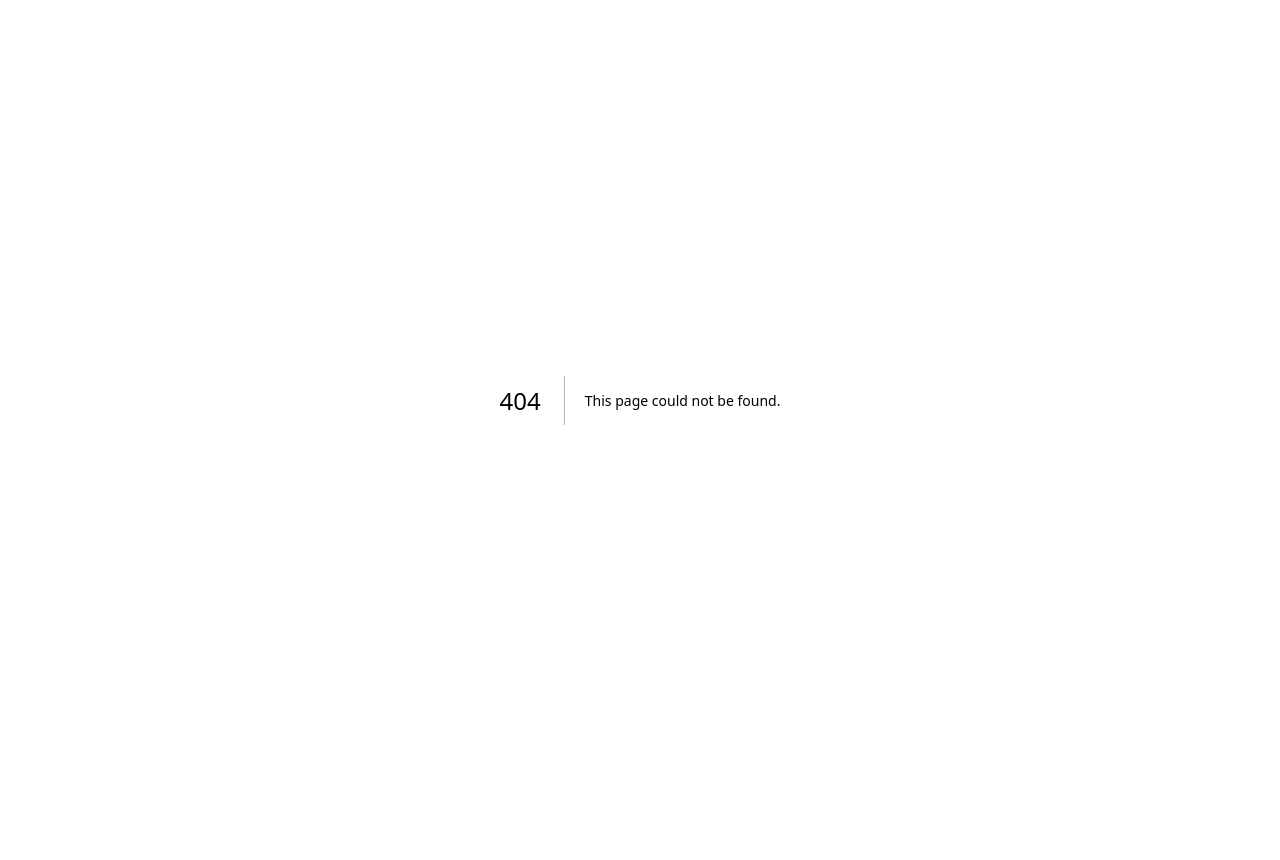
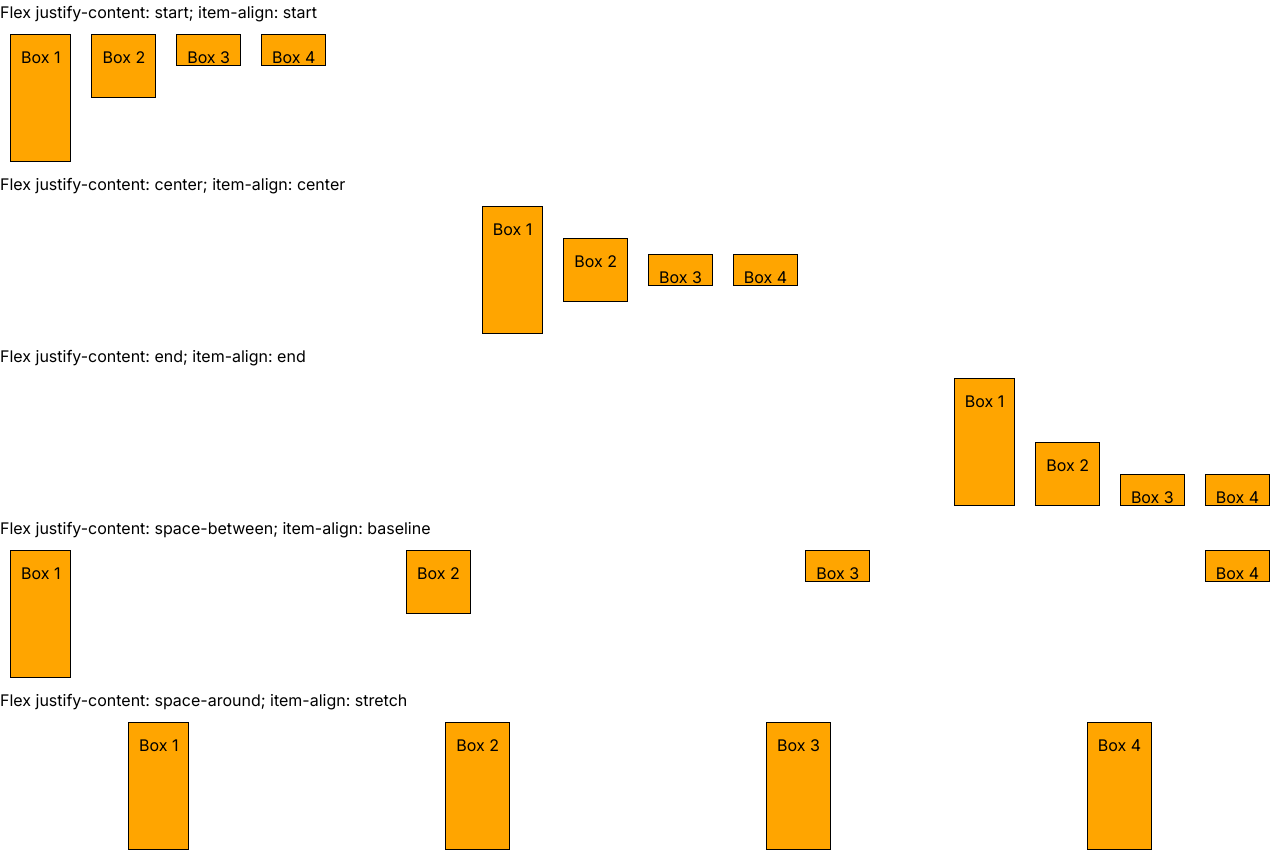
Before and after one commit to saviorxzero98/learning-javascript, a Next.js app in the folder 004-ReactJS/react-samples/: page /layout-sample/flex in a window 1280 px wide. Before the commit this address had no page. Before the commit the page ends 800 px from the top, so only its background shows below. Built offline with nearby package versions, Linux system fonts and the light colour scheme.

Commit message:
add: React Layout Sample

```diff
--- a/004-ReactJS/react-samples/src/app/globals.css
+++ b/004-ReactJS/react-samples/src/app/globals.css
@@ -0,0 +1,3 @@
+@tailwind base;
+@tailwind components;
+@tailwind utilities;
--- /dev/null
+++ b/004-ReactJS/react-samples/src/app/layout-sample/block/page.tsx
@@ -0,0 +1,20 @@
+import './style.css';
+
+const BlockLayout = () => {
+    return (
+        <>
+            <span>
+                Cascading Style Sheets (CSS) is a style sheet language used for specifying the presentation and styling of a document written in a markup language such as HTML or XML (including XML dialects such as SVG, MathML or XHTML).
+
+                <div className='block_box'>Box 1</div>
+                <div className='block_box'>Box 2</div>
+                <div className='block_box w-32'>Box 3</div>
+
+                CSS is a cornerstone technology of the World Wide Web, alongside HTML and JavaScript.
+            </span>
+        </>
+    );
+}
+
+
+export default BlockLayout;
--- /dev/null
+++ b/004-ReactJS/react-samples/src/app/layout-sample/block/style.css
@@ -0,0 +1,7 @@
+.block_box{
+    display: block;
+    border: 1px solid black;
+    padding: 10px;
+    margin: 10px;
+    background-color: orange;
+}
--- /dev/null
+++ b/004-ReactJS/react-samples/src/app/layout-sample/flex/page.tsx
@@ -0,0 +1,48 @@
+import './style.css';
+
+const FlexLayout = () => {
+    return (
+        <>
+            <div className='flex flex-col'>
+                <h1>Flex justify-content: start; item-align: start</h1>
+                <div className='flex justify-start items-start'>
+                    <div className='box h-32'>Box 1</div>
+                    <div className='box h-16'>Box 2</div>
+                    <div className='box h-8'>Box 3</div>
+                    <div className='box h-8'>Box 4</div>
+                </div>
+                <h1>Flex justify-content: center; item-align: center</h1>
+                <div className='flex justify-center items-center'>
+                    <div className='box h-32'>Box 1</div>
+                    <div className='box h-16'>Box 2</div>
+                    <div className='box h-8'>Box 3</div>
+                    <div className='box h-8'>Box 4</div>
+                </div>
+                <h1>Flex justify-content: end; item-align: end</h1>
+                <div className='flex justify-end items-end'>
+                    <div className='box h-32'>Box 1</div>
+                    <div className='box h-16'>Box 2</div>
+                    <div className='box h-8'>Box 3</div>
+                    <div className='box h-8'>Box 4</div>
+                </div>
+                <h1>Flex justify-content: space-between; item-align: baseline</h1>
+                <div className='flex justify-between items-baseline'>
+                    <div className='box h-32'>Box 1</div>
+                    <div className='box h-16'>Box 2</div>
+                    <div className='box h-8'>Box 3</div>
+                    <div className='box h-8'>Box 4</div>
+                </div>
+                <h1>Flex justify-content: space-around; item-align: stretch</h1>
+                <div className='flex justify-around items-stretch'>
+                    <div className='box h-32'>Box 1</div>
+                    <div className='box'>Box 2</div>
+                    <div className='box'>Box 3</div>
+                    <div className='box'>Box 4</div>
+                </div>
+            </div>
+        </>
+    );
+}
+
+
+export default FlexLayout;
--- /dev/null
+++ b/004-ReactJS/react-samples/src/app/layout-sample/flex/style.css
@@ -0,0 +1,6 @@
+.box{
+    border: 1px solid black;
+    padding: 10px;
+    margin: 10px;
+    background-color: orange;
+}
--- /dev/null
+++ b/004-ReactJS/react-samples/src/app/layout-sample/inline-block/page.tsx
@@ -0,0 +1,20 @@
+import './style.css';
+
+const InlineBlockLayout = () => {
+    return (
+        <>
+            <span>
+                Cascading Style Sheets (CSS) is a style sheet language used for specifying the presentation and styling of a document written in a markup language such as HTML or XML (including XML dialects such as SVG, MathML or XHTML).
+
+                <div className='inline_block_box'>Box 1</div>
+                <div className='inline_block_box'>Box 2</div>
+                <div className='inline_block_box w-32'>Box 3</div>
+
+                CSS is a cornerstone technology of the World Wide Web, alongside HTML and JavaScript.
+            </span>
+        </>
+    );
+}
+
+
+export default InlineBlockLayout;
--- /dev/null
+++ b/004-ReactJS/react-samples/src/app/layout-sample/inline-block/style.css
@@ -0,0 +1,7 @@
+.inline_block_box{
+    display: inline-block;
+    border: 1px solid black;
+    padding: 10px;
+    margin: 10px;
+    background-color: orange;
+}
--- /dev/null
+++ b/004-ReactJS/react-samples/src/app/layout-sample/inline/page.tsx
@@ -0,0 +1,20 @@
+import './style.css';
+
+const InlineLayout = () => {
+    return (
+        <>
+            <span>
+                Cascading Style Sheets (CSS) is a style sheet language used for specifying the presentation and styling of a document written in a markup language such as HTML or XML (including XML dialects such as SVG, MathML or XHTML).
+
+                <div className='inline_box'>Box 1</div>
+                <div className='inline_box'>Box 2</div>
+                <div className='inline_box w-32'>Box 3</div>
+
+                CSS is a cornerstone technology of the World Wide Web, alongside HTML and JavaScript.
+            </span>
+        </>
+    );
+}
+
+
+export default InlineLayout;
--- /dev/null
+++ b/004-ReactJS/react-samples/src/app/layout-sample/inline/style.css
@@ -0,0 +1,7 @@
+.inline_box{
+    display: inline;
+    border: 1px solid black;
+    padding: 10px;
+    margin: 10px;
+    background-color: orange;
+}
```
